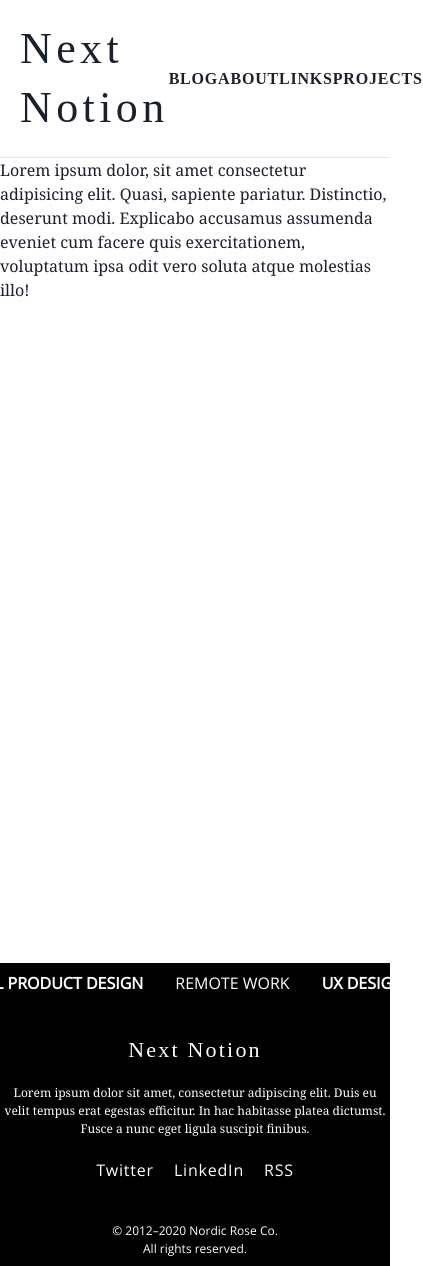
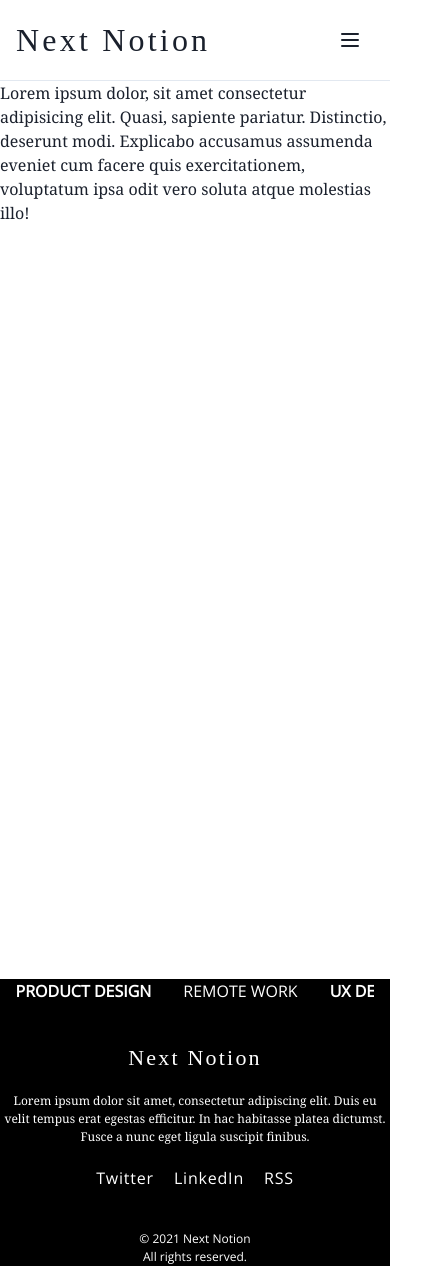
Before and after one commit to naufaldi/nextjs-chakra-notion-blog, a Next.js app: page / in a window 390 px wide. Shown: the whole page, 423 px wide, since content can reach past the window. Built offline with nearby package versions, Linux system fonts and the light colour scheme.

Commit message:
create layout for mobile

```diff
--- a/src/components/layout/Footer.js
+++ b/src/components/layout/Footer.js
@@ -1,4 +1,4 @@
-import { Flex, Box, Heading, Text } from '@chakra-ui/react';
+import { Flex, Box, Heading, Text, Container } from '@chakra-ui/react';
 import Link from '../misc/Link';
 
 const textDecorFooter = [
@@ -14,19 +14,23 @@ const textDecorFooter = [
 
 export default function Footer(params) {
   return (
-    <Flex
-      as="footer"
-      minH="36"
-      backgroundColor="black"
-      color="white"
-      direction="column"
+    <Box as="footer" minH="36" backgroundColor="black" color="white">
+      <Container
+        maxW="container.xl"
+        display="flex"
+        flexDirection="column"
         alignItems="center"
-      padding="2"
+      >
+        <Box
           overflow="hidden"
+          width="100%"
+          display="flex"
+          justifyContent="space-between"
+          flex="1"
         >
-      <Box width="100%" display="flex" justifyContent="space-between" flex="1">
           {textDecorFooter.map((text, i) => (
             <Text
+              key={i}
               fontFamily="sans-serif"
               textTransform="uppercase"
               fontWeight={i % 2 === 0 ? 'bold' : 'light'}
@@ -49,9 +53,9 @@ export default function Footer(params) {
             Next Notion
           </Heading>
           <Text textAlign="center" w="96" mt="5" mb="5" fontSize="xs">
-          Lorem ipsum dolor sit amet, consectetur adipiscing elit. Duis eu velit
-          tempus erat egestas efficitur. In hac habitasse platea dictumst. Fusce
-          a nunc eget ligula suscipit finibus.
+            Lorem ipsum dolor sit amet, consectetur adipiscing elit. Duis eu
+            velit tempus erat egestas efficitur. In hac habitasse platea
+            dictumst. Fusce a nunc eget ligula suscipit finibus.
           </Text>
           <Flex w="96" justifyContent="center" gridColumnGap="5">
             <Link fontFamily="sans-serif">Twitter</Link>
@@ -63,12 +67,13 @@ export default function Footer(params) {
           <Text
             textAlign="center"
             mt="10"
-          fontSize="12px"
+            fontSize="xs"
             fontFamily="sans-serif"
           >
-          © 2012–2020 Nordic Rose Co. <br></br> All rights reserved.{' '}
+            © 2021 Next Notion <br></br> All rights reserved.{' '}
           </Text>
         </Box>
-    </Flex>
+      </Container>
+    </Box>
   );
 }
--- a/src/components/layout/Header.js
+++ b/src/components/layout/Header.js
@@ -1,18 +1,24 @@
-import { Flex, Box, Heading } from '@chakra-ui/react';
+import { Flex, Box, IconButton, Heading, Container } from '@chakra-ui/react';
 import Link from '../misc/Link';
 export default function Header(params) {
   return (
-    <Flex
-      padding="5"
-      alignItems="center"
-      as="header"
-      borderBottom="1px"
-      borderColor="gray.200"
+    <Box as="header" borderBottom="1px" borderColor="gray.200" py="4">
+      <Container maxW="container.xl">
+        <Flex alignItems="center">
+          <Heading
+            as="h1"
+            fontWeight="light"
+            letterSpacing="widest"
+            flexGrow="1"
+            fontSize={['2xl', '2xl', '3xl']}
           >
-      <Heading as="h1" fontWeight="light" letterSpacing="widest" flexGrow="1">
             Next Notion
           </Heading>
-      <Flex w="72" justifyContent="space-between">
+          <Flex
+            w="72"
+            justifyContent="space-between"
+            display={['none', 'none', 'flex']}
+          >
             <Link fontWeight="bold" fontFamily="serif">
               BLOG
             </Link>
@@ -26,6 +32,46 @@ export default function Header(params) {
               PROJECTS
             </Link>
           </Flex>
+          <IconButton
+            display={['flex', 'flex', 'none']}
+            size="lg"
+            bgColor="white"
+            icon={
+              <svg
+                width="24px"
+                xmlns="http://www.w3.org/2000/svg"
+                fill="none"
+                viewBox="0 0 24 24"
+                stroke="currentColor"
+              >
+                <path
+                  strokeLinecap="round"
+                  strokeLinejoin="round"
+                  strokeWidth={2}
+                  d="M4 6h16M4 12h16M4 18h16"
+                />
+              </svg>
+            }
+          />
         </Flex>
+        <Flex
+          py="0"
+          w="72"
+          mx="auto"
+          justifyContent="space-between"
+          display="flex"
+          fontSize="sm"
+          fontWeight="bold"
+          fontFamily="serif"
+          visibility="hidden"
+          h="0"
+        >
+          <Link>BLOG</Link>
+          <Link>ABOUT</Link>
+          <Link>LINKS</Link>
+          <Link>PROJECTS</Link>
+        </Flex>
+      </Container>
+    </Box>
   );
 }
```
Lines whose indentation alone changed are shown as unchanged.
